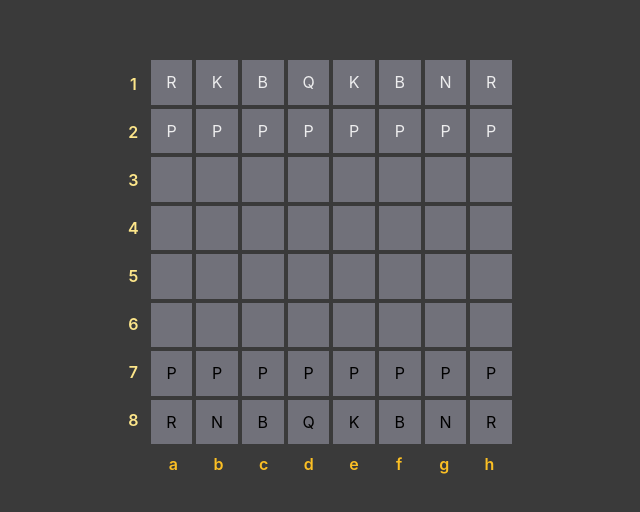
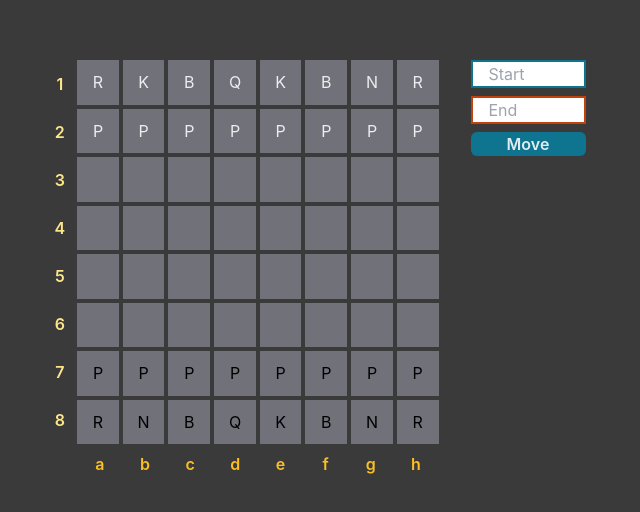
Before and after one commit to Kyle-Close/chess, a React (Vite) app: page / in a window 1280 px wide. Shown: the part 148-660 px from the top of the page, without its empty margins (320-960 px from the left). Built offline with nearby package versions, Linux system fonts and the light colour scheme.

Commit message:
closed few more tickets

```diff
--- a/src/App.tsx
+++ b/src/App.tsx
@@ -1,15 +1,13 @@
+import { MovePiece } from './components/MovePiece';
 import { Board } from './components/board';
-import { Pieces } from './enums/Pieces';
-import { usePiece } from './hooks/Piece';
-import { useGameBoard } from './hooks/game_board';
 
 function App() {
-  const { board, setBoard } = useGameBoard();
-  const { move } = usePiece();
-
   return (
-    <div className='flex flex-col grow h-96 max-w-96'>
-      <Board gameBoard={board} />
+    <div className='flex grow gap-8 justify-center'>
+      <div className='flex grow h-96 max-w-96'>
+        <Board />
+      </div>
+      <MovePiece />
     </div>
   );
 }
--- a/src/components/MovePiece.tsx
+++ b/src/components/MovePiece.tsx
@@ -1 +1,39 @@
-export function MovePiece() {}
+import { useContext, useState } from 'react';
+import { usePiece } from '../hooks/Piece';
+import { BoardContext } from '../context/board/BoardContext';
+
+export function MovePiece() {
+  const { getPieceAtPosition } = useContext(BoardContext);
+  const { move } = usePiece();
+
+  const [startIndex, setStartIndex] = useState<number>();
+  const [endIndex, setEndIndex] = useState<number>();
+
+  const handleSubmit = (e: React.FormEvent<HTMLFormElement>) => {
+    e.preventDefault();
+    if (!startIndex || !endIndex) return;
+    move(getPieceAtPosition(startIndex), startIndex, endIndex);
+  };
+
+  return (
+    <form onSubmit={(e) => handleSubmit(e)} className='flex flex-col gap-2'>
+      <input
+        className='border-2 border-cyan-700 px-4'
+        type='number'
+        min={0}
+        max={63}
+        onChange={(e) => setStartIndex(Number(e.target.value))}
+        placeholder='Start'
+      />
+      <input
+        className='border-2 border-orange-700 px-4'
+        type='number'
+        min={0}
+        max={63}
+        onChange={(e) => setEndIndex(Number(e.target.value))}
+        placeholder='End'
+      />
+      <button className='bg-cyan-700 rounded-md font-semibold'>Move</button>
+    </form>
+  );
+}
--- a/src/components/board/Files.tsx
+++ b/src/components/board/Files.tsx
@@ -3,7 +3,9 @@ export function Files() {
   const files: React.ReactNode[] = [];
   for (let i = 0; i < 8; i++) {
     files.push(
-      <div className='flex justify-center items-center'>{fileMap[i]}</div>
+      <div key={i} className='flex justify-center items-center'>
+        {fileMap[i]}
+      </div>
     );
   }
 
--- a/src/components/board/Ranks.tsx
+++ b/src/components/board/Ranks.tsx
@@ -2,7 +2,10 @@ export function Ranks() {
   let ranks: React.ReactNode[] = [];
   for (let i = 0; i < 8; i++) {
     ranks.push(
-      <div className='flex justify-center items-center font-semibold text-amber-200'>
+      <div
+        key={i}
+        className='flex justify-center items-center font-semibold text-amber-200'
+      >
         {i + 1}
       </div>
     );
--- a/src/components/board/index.tsx
+++ b/src/components/board/index.tsx
@@ -1,21 +1,20 @@
-import { Pieces } from '../../enums/Pieces';
+import { useContext } from 'react';
 import { usePiece } from '../../hooks/Piece';
 import { Files } from './Files';
 import { Ranks } from './Ranks';
 import { getPieceAbbreviation } from './helpers';
+import { BoardContext } from '../../context/board/BoardContext';
 
-interface BoardProps {
-  gameBoard: Pieces[];
-}
+export function Board() {
+  const { board } = useContext(BoardContext);
+  const { isWhite, isEmpty } = usePiece();
 
-export function Board({ gameBoard }: BoardProps) {
-  const { isWhite, isEmpty } = usePiece();
   return (
     <div className='flex grow relative'>
       <Ranks />
       <div className='flex flex-col grow relative'>
         <div className='grid grid-cols-8 grid-rows-8 grow gap-1'>
-          {gameBoard.map((square, key) => {
+          {board.map((square, key) => {
             const classes = [
               'flex',
               'justify-center',
--- /dev/null
+++ b/src/context/board/BoardContext.tsx
@@ -0,0 +1,35 @@
+import { createContext, useState } from 'react';
+import { Pieces } from '../../enums/Pieces';
+import { initialBoardState } from './InitialState';
+
+interface BoardProviderProps {
+  children: React.ReactNode;
+}
+
+interface BoardContext {
+  board: Pieces[];
+  setBoard: React.Dispatch<React.SetStateAction<Pieces[]>>;
+  getPieceAtPosition: (index: number) => Pieces;
+}
+
+export const BoardContext = createContext<BoardContext>({
+  board: initialBoardState,
+  setBoard: () => {},
+  getPieceAtPosition: () => {
+    return undefined as any;
+  },
+});
+
+export function BoardProvider({ children }: BoardProviderProps) {
+  const [board, setBoard] = useState<Pieces[]>(initialBoardState);
+
+  const getPieceAtPosition = (index: number) => {
+    return board[index];
+  };
+
+  return (
+    <BoardContext.Provider value={{ board, setBoard, getPieceAtPosition }}>
+      {children}
+    </BoardContext.Provider>
+  );
+}
--- a/src/hooks/Piece.ts
+++ b/src/hooks/Piece.ts
@@ -1,14 +1,12 @@
+import { useContext } from 'react';
 import { Pieces } from '../enums/Pieces';
+import { BoardContext } from '../context/board/BoardContext';
 
 export function usePiece() {
-  const move = (
-    setGameBoard: React.Dispatch<React.SetStateAction<Pieces[]>>,
-    piece: Pieces,
-    startIndex: number,
-    endIndex: number
-  ) => {
-    setGameBoard((prevGameBoard) => {
-      const copy = [...prevGameBoard];
+  const { setBoard } = useContext(BoardContext);
+  const move = (piece: Pieces, startIndex: number, endIndex: number) => {
+    setBoard((prevBoard) => {
+      const copy = [...prevBoard];
       copy[startIndex] = Pieces.EMPTY;
       copy[endIndex] = piece;
       return copy;
--- a/src/hooks/game_board/index.ts
+++ /dev/null
@@ -1,12 +0,0 @@
-import { useState } from 'react';
-import { Pieces } from '../../enums/Pieces';
-import { initialBoardState } from './InitialState';
-
-export function useGameBoard() {
-  const [board, setBoard] = useState<Pieces[]>(initialBoardState);
-
-  return {
-    board,
-    setBoard,
-  };
-}
--- a/src/main.tsx
+++ b/src/main.tsx
@@ -1,10 +1,13 @@
-import React from 'react'
-import ReactDOM from 'react-dom/client'
-import App from './App.tsx'
-import './index.css'
+import React from 'react';
+import ReactDOM from 'react-dom/client';
+import App from './App.tsx';
+import './index.css';
+import { BoardProvider } from './context/board/BoardContext.tsx';
 
 ReactDOM.createRoot(document.getElementById('root')!).render(
   <React.StrictMode>
-    <App />
-  </React.StrictMode>,
-)
+    <BoardProvider>
+      <App />
+    </BoardProvider>
+  </React.StrictMode>
+);
```
Also changed, not shown: src/context/board/InitialState.ts (renamed from src/hooks/game_board/InitialState.ts).
